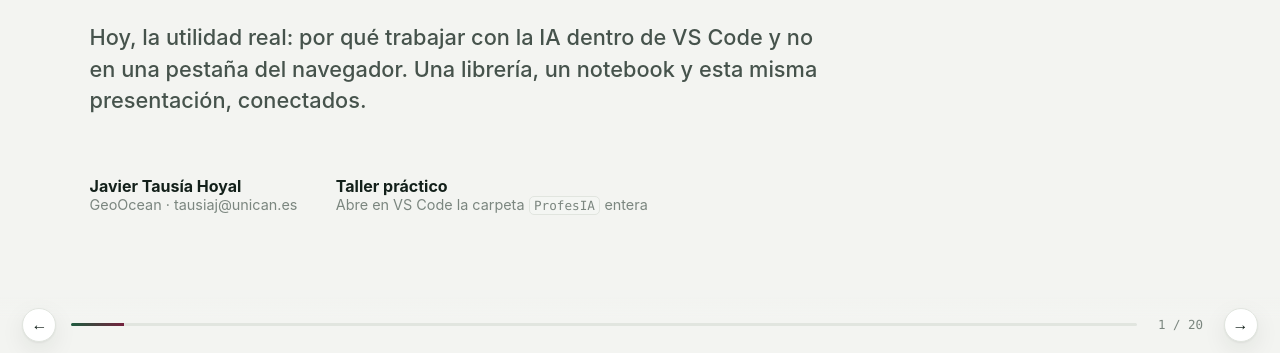
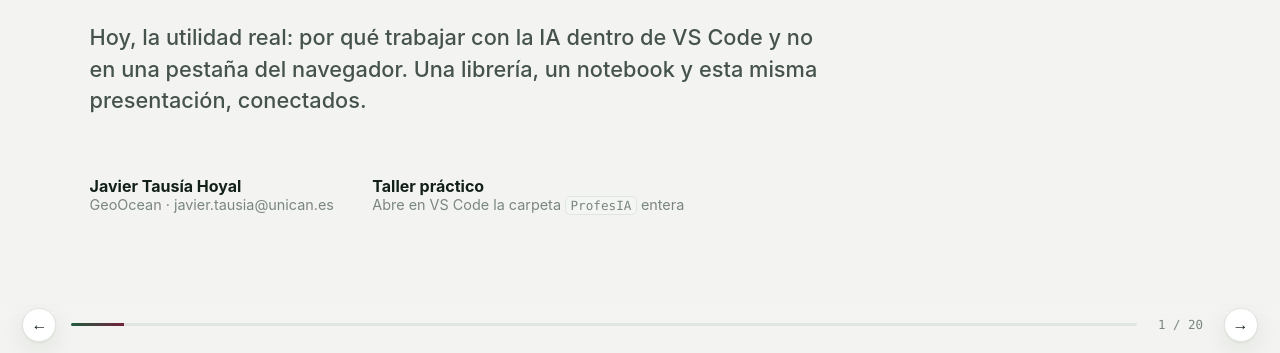
Before and after one commit to GeoOcean/ProfesIA, a plain HTML site: page slides/index.html in a window 1280 px wide. Shown: the part 447-800 px from the top of the page. Drawn offline with Linux system fonts and the light colour scheme.

Commit message:
[JTH] change email with copilot

```diff
--- a/slides/index.html
+++ b/slides/index.html
@@ -34,7 +34,7 @@
       <h2>Hoy, la utilidad real: por qué trabajar con la IA dentro de VS Code y no en una pestaña del navegador. Una
         librería, un notebook y esta misma presentación, conectados.</h2>
       <div class="title-meta">
-        <div><strong>Javier Tausía Hoyal</strong>GeoOcean &middot; tausiaj@unican.es</div>
+        <div><strong>Javier Tausía Hoyal</strong>GeoOcean &middot; javier.tausia@unican.es</div>
         <div><strong>Taller práctico</strong>Abre en VS Code la carpeta <code>ProfesIA</code> entera</div>
       </div>
     </section>
```
